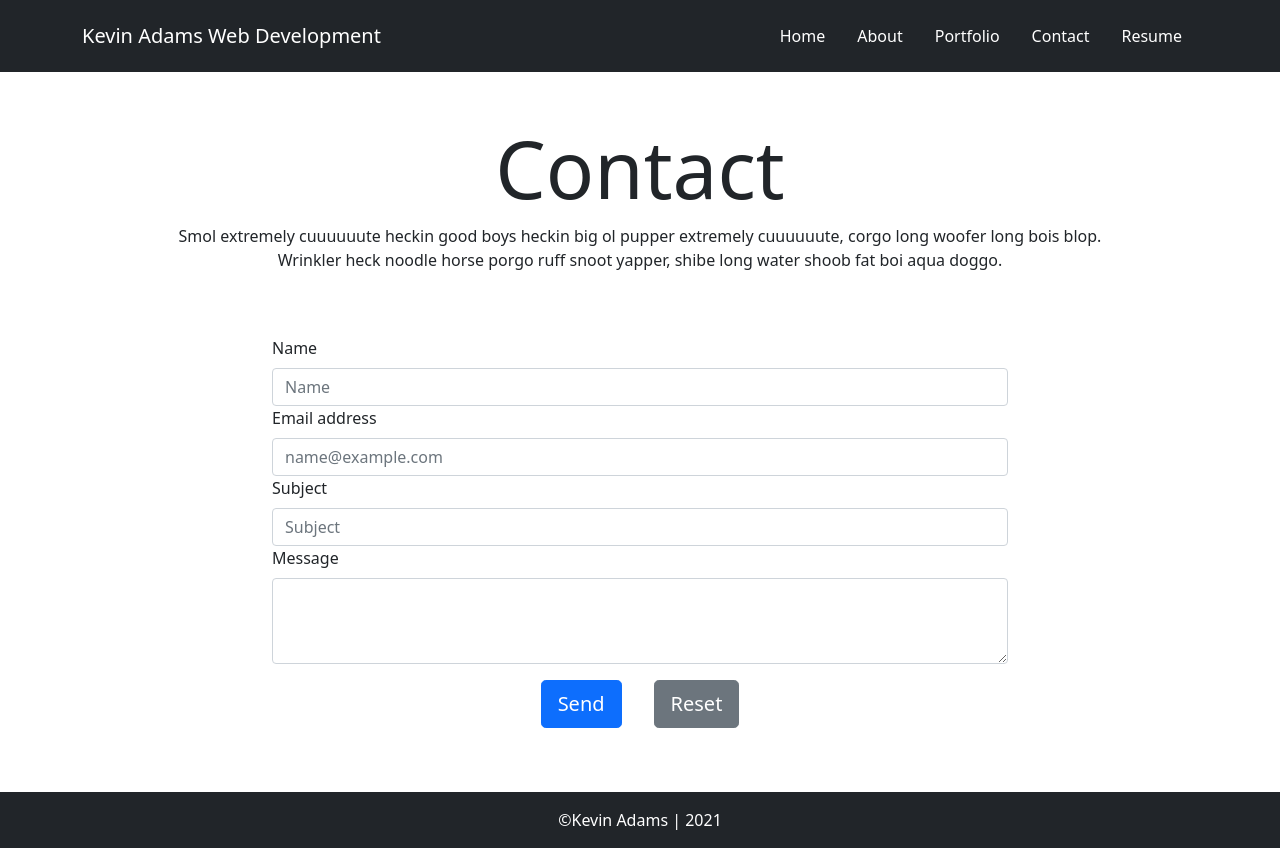
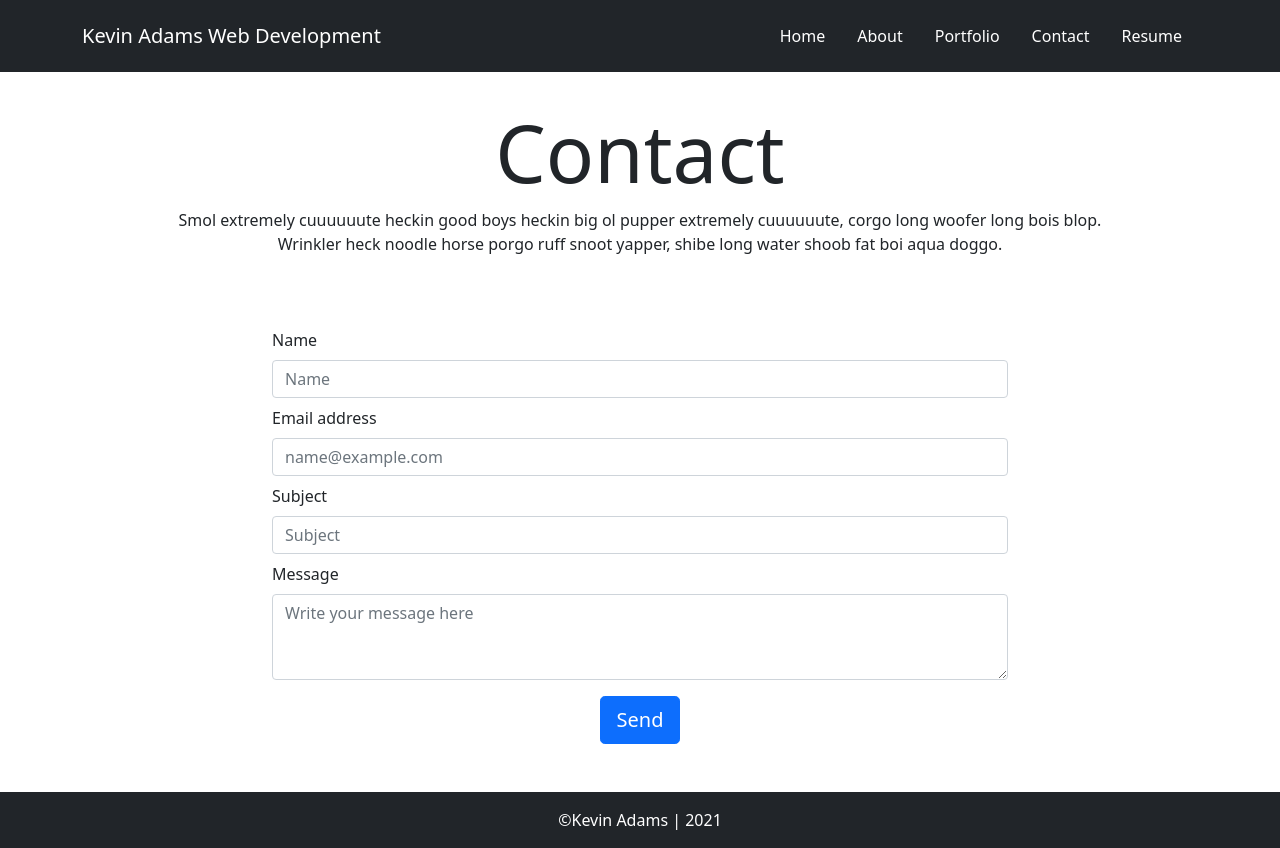
Before and after one commit to kadams34/portfolio, a Next.js app: page /contact in a window 1280 px wide. Built offline with nearby package versions, Linux system fonts and the light colour scheme.

Commit message:
added formik and yup

```diff
--- a/components/ContactForm.js
+++ b/components/ContactForm.js
@@ -1,80 +1,37 @@
 import { Form } from 'react-bootstrap';
 import emailjs from 'emailjs-com'
-import React, { useState } from 'react';
+import React from 'react';
+import { Formik } from 'formik';
+import * as Yup from 'yup';
 
 
 
-class ContactForm extends React.Component {
+export default function ContactForm() {
 
-    constructor(props) {
-        super(props)
-
-        this.state = {
-            userName: '',
-            userEmail: '',
-            subject: '',
-            message: ''
+    const contactValues = {
+        user_name:"",
+        user_email:"",
+        subject:"",
+        message:""
     }
 
-        this.handleNameChange = this.handleNameChange.bind(this)
-        this.handleEmailChange = this.handleEmailChange.bind(this)
-        this.handleSubjectChange = this.handleSubjectChange.bind(this)
-        this.handleMessageChange = this.handleMessageChange.bind(this)
-
-
-    }
-
-    handleNameChange = (e) => {
-        this.setState({
-            userName: e.target.value
-        })
-    }
-
-    handleEmailChange = (e) => {
-        this.setState({
-            userEmail: e.target.value
-        })
-    }
-
-    handleSubjectChange = (e) => {
-        this.setState({
-            subject: e.target.value
-        })
-    }
-
-    handleMessageChange = (e) => {
-        this.setState({
-            message: e.target.value
-        })
-    }
-
-
-
-    // const [validated, setValidated] = useState(false);
-
-    // validateForm(event) {
-    //     const form = event.currentTarget;
-    //     if (form.checkValidity() === false) {
-    //         event.preventDefault();
-    //         event.stopPropagation();
-    //     }
-
-    //     setValidated(true);
-    // };
-
-    handleSubmit = (e) => {
-        e.preventDefault()
-        alert(`Email sent successfully!`)
-        // validateForm(e)
-
-        this.setState({
-            userName: '',
-            userEmail: '',
-            subject: '',
-            message: ''
+    const validation = Yup.object().shape({
+        user_name: Yup.string()
+            .min(2, "I feel like one word names are for the super elite. Nice try, Elon.")
+            .max(100, "Your name is not that long, is it?")
+            .required("C'mon, you have a name"),
+        user_email: Yup.string()
+            .email("That's not an email you silly goose")
+            .max(100, "That's a really long email there, sport")
+            .required("just make one up"),
+        subject: Yup.string(),
+        message: Yup.string()
+            .min(5, "Elaborate please")
+            .max(200, "Whoa whoa whoa too much!")
+            .required("please tell me a story")
       })
 
-        this.sendEmail = (e) => {
+    function sendEmail(e) {
         e.preventDefault();
 
         emailjs.sendForm('adamke_contact', 'contact_form', e.target, 'user_7moDwUlcYDRp8dkut2iTr')
@@ -84,37 +41,74 @@ class ContactForm extends React.Component {
                 console.log(error.text);
             });
     }
-    }
 
-    render() {
+
+
     return (
-            <Form className="contact-form" onSubmit={this.handleSubmit}>
-                <Form.Group controlId="exampleForm.ControlSelect1">
+        <Formik
+            initialValues={contactValues}
+            validationSchema={validation}
+        >
+            {( {values,
+                errors,
+                touched,
+                handleChange,
+                handleBlur,
+                handleSubmit,
+                isSubmitting }) => (
+                    <Form className="contact-form" onSubmit={sendEmail}>
+                        <Form.Group className="pt-2" controlId="ContactFormName">
                             <Form.Label>Name</Form.Label>
-                    <Form.Control type="text" placeholder="Name" name="user_name" onChange={this.handleNameChange} value={this.state.userName} required />
+                            <Form.Control
+                                type="text"
+                                placeholder="Name"
+                                name="user_name"
+                                onChange={handleChange}
+                                onBlur={handleBlur}
+                                value={values.user_name}
+                            />
                         </Form.Group>
-                <Form.Group controlId="exampleForm.ControlInput1">
+                        <Form.Group className="pt-2" controlId="ContactFormEmail">
                             <Form.Label>Email address</Form.Label>
-                    <Form.Control type="email" placeholder="name@example.com" name="user_email" onChange={this.handleEmailChange} value={this.state.userEmail} required />
-                    <Form.Control.Feedback type="invalid">
-                        Please provide a valid email.
-                    </Form.Control.Feedback>
+                            <Form.Control
+                                type="email"
+                                placeholder="name@example.com"
+                                name="user_email"
+                                onChange={handleChange}
+                                onBlur={handleBlur}
+                                value={values.user_email}
+                            />
                         </Form.Group>
-                <Form.Group controlId="exampleForm.ControlSelect1">
+                        <Form.Group className="pt-2" controlId="ContactFormSubject">
                             <Form.Label>Subject</Form.Label>
-                    <Form.Control type="text" placeholder="Subject" name="subject" onChange={this.handleSubjectChange} value={this.state.subject} required />
+                            <Form.Control
+                                type="text"
+                                placeholder="Subject"
+                                name="subject"
+                                onChange={handleChange}
+                                onBlur={handleBlur}
+                                value={values.subject}
+                            />
                         </Form.Group>
-                <Form.Group controlId="exampleForm.ControlTextarea1">
+                        <Form.Group className="pt-2" controlId="ContactFormMessage">
                             <Form.Label>Message</Form.Label>
-                    <Form.Control as="textarea" rows={3} name="message" onChange={this.handleMessageChange} value={this.state.message} required />
+                            <Form.Control
+                                as="textarea"
+                                rows={3}
+                                name="message"
+                                placeholder="Write your message here"
+                                onChange={handleChange}
+                                onBlur={handleBlur}
+                                value={values.message}
+                            />
                         </Form.Group>
                         <div className="text-center">
                         <button type="submit" value="Send" className="btn btn-primary btn-lg m-3">Send</button>
-                <button type="reset" className="btn btn-secondary btn-lg m-3">Reset</button>
+                        {/* <button type="reset" className="btn btn-secondary btn-lg m-3">Reset</button> */}
                         </div>
                     </Form>
                 )
             }
+        </Formik>
+    )
 }
-
-export default ContactForm
--- a/package.json
+++ b/package.json
@@ -10,12 +10,14 @@
   "dependencies": {
     "bootstrap": "^5.0.0-beta3",
     "emailjs-com": "^2.6.4",
+    "formik": "^2.2.9",
     "framer-motion": "^4.1.3",
     "next": "10.1.3",
     "react": "17.0.2",
     "react-audio-player": "^0.17.0",
     "react-bootstrap": "^1.5.2",
     "react-dom": "17.0.2",
-    "swr": "^0.5.6"
+    "swr": "^0.5.6",
+    "yup": "^0.32.9"
   }
 }
```
Also changed, not shown: 1 other file (tests, documents, lock files or other folders). Lines whose indentation alone changed are shown as unchanged.
